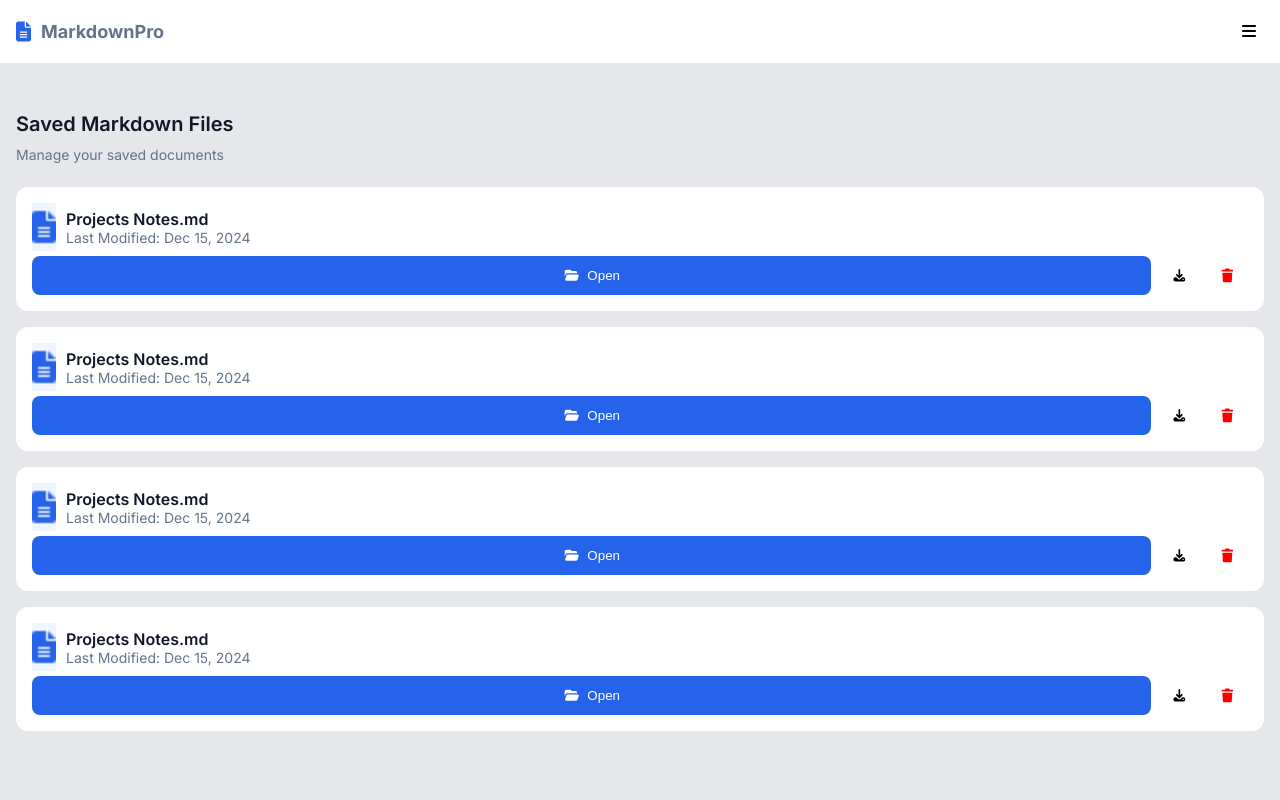
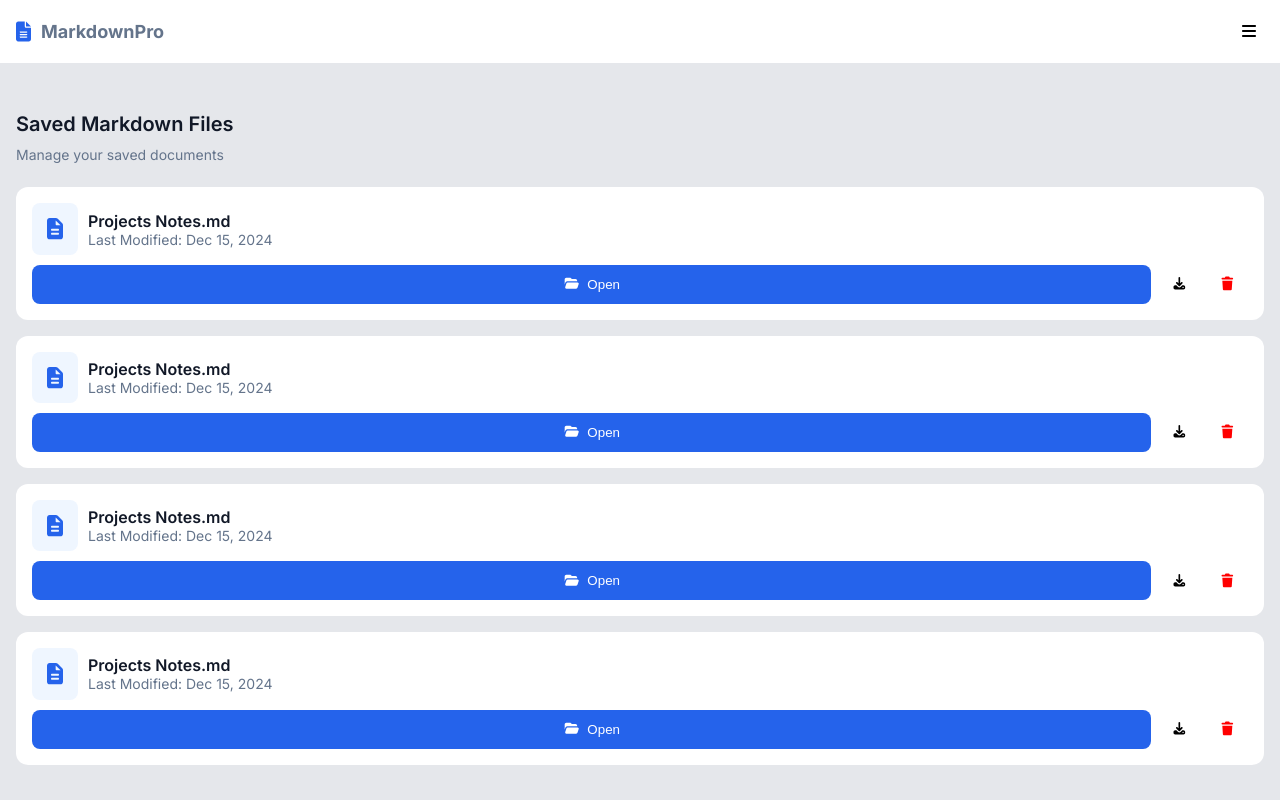
Before and after one commit to opeyemi-code/MarkDown-Previewer, a React (Vite) app: page /saved-files in a window 1280 px wide. Shown: the top 800 px of the page. Built offline with nearby package versions, Linux system fonts and the light colour scheme.

Commit message:
Chore (saved files UI): Change the icon and add some style

```diff
--- a/src/components/Card.jsx
+++ b/src/components/Card.jsx
@@ -4,6 +4,7 @@ import markdownIcon from "../assets/images/markdown.png";
 import ButtonWithText from "./ButtonWithText";
 import {
   faDownload,
+  faFileLines,
   faFolderOpen,
   faTrash,
 } from "@fortawesome/free-solid-svg-icons";
@@ -13,7 +14,7 @@ export default function Card() {
   return (
     <li className="card saved-files__item">
       <div className="saved-files__item-info">
-        <img className="markdown-icon" src={markdownIcon} alt="" />
+        <FontAwesomeIcon icon={faFileLines} className="markdown-icon" />
         <div className="file-info">
           <h2 className="file-info__name">Projects Notes.md</h2>
           <p className="file-info__modified">
--- a/src/components/Styles/saved.css
+++ b/src/components/Styles/saved.css
@@ -30,7 +30,7 @@
   flex-direction: column;
   background-color: #fff;
   margin: 16px 0;
-  gap: 5px;
+  gap: 10px;
   padding: 16px;
   border-radius: 12px;
 }
@@ -41,10 +41,12 @@
 }
 
 .markdown-icon {
-  width: 24px;
+  width: 16px;
   height: auto;
+  color: #2563eb;
   background-color: #eff6ff;
-  /* padding: 10px; */
+  padding: 15px;
+  border-radius: 8px;
 }
 
 .file-info__name {
--- a/src/pages/About.jsx
+++ b/src/pages/About.jsx
@@ -1,5 +1,9 @@
 import React from "react";
 
 export default function About() {
-  return <div>About</div>;
+  return (
+    <>
+      <main className="main"></main>
+    </>
+  );
 }
```
